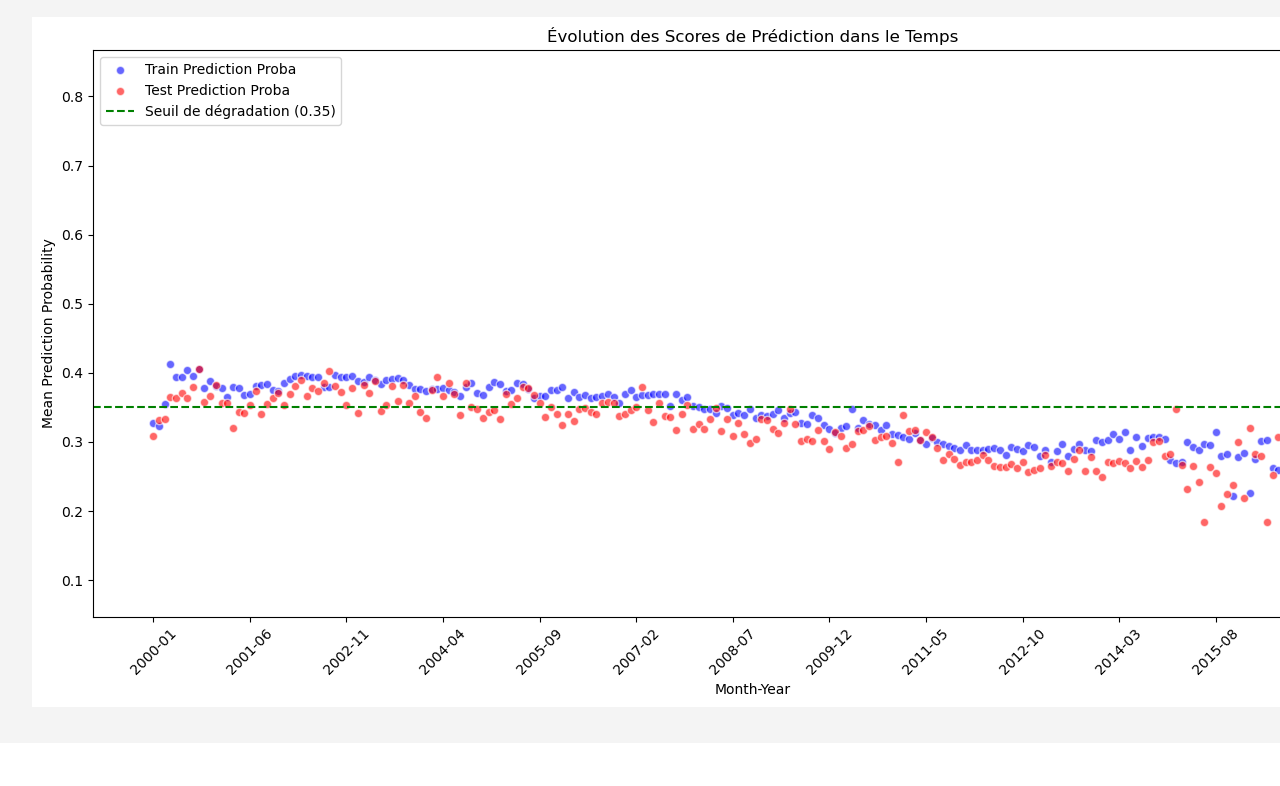
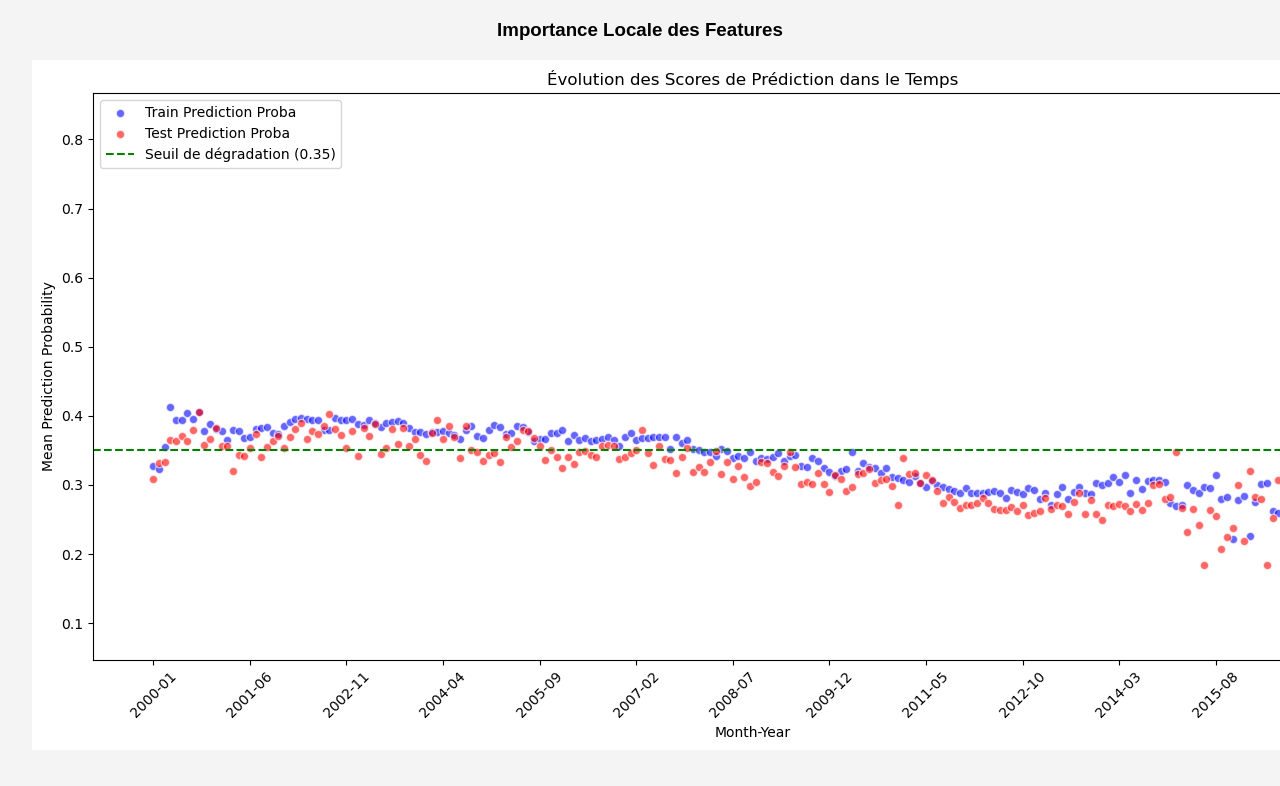
Before and after one commit to PaulMouly/Credit_Scoring, a Flask app: template API/templates/predict.html in a window 1280 px wide; the page is wider, and only the part inside the window is pictured. Shown: the part 318-1104 px from the top of that part. Before the commit the page ends 1012 px from the top of that part, so only its background shows below. Run offline with Flask 3, Linux system fonts and the light colour scheme; the template is opened without the code that fills it, so the values that code supplies are empty.

Commit message:
commit pour dashboard V2

```diff
--- a/API/app.py
+++ b/API/app.py
@@ -5,8 +5,7 @@
 import pandas as pd
 import numpy as np
 from flask import Flask, request, render_template, jsonify
-import shap  # Assurez-vous d'installer la librairie SHAP
-# ou import lime si vous choisissez LIME
+import shap
 
 app = Flask(__name__)
 
@@ -106,18 +105,22 @@
         predicted_probability = predictions_proba[0]
         result_text = "crédit validé" if int(prediction[0]) == 0 else "crédit non validé"
 
-        # Calculer l'importance des features locales
+        # Calculer l'importance des features locales avec SHAP
         explainer = shap.Explainer(model)
         shap_values = explainer(X_np)
         local_feature_importance = pd.DataFrame(shap_values.values, columns=cols_when_model_builds)
 
-        # Pour visualiser ou retourner les importances
+        # Extraire les valeurs d'importance locale du premier client (si X_np ne contient qu'une ligne, ce sera le premier)
         local_importance_values = local_feature_importance.iloc[0].sort_values(ascending=False)
 
-        # Retourner les résultats
-        return render_template('predict.html', sk_id_curr=sk_id_curr, prediction=result_text,
+        # Limiter aux top 10 features les plus importantes
+        top_features = local_importance_values.head(10)
+
+        # Retourner les résultats dans la vue HTML
+        return render_template('predict.html', sk_id_curr=sk_id_curr,
+                               prediction=result_text,
                                probability=predicted_probability,
-                               local_importance=local_importance_values.to_json())
+                               feature_importance=top_features)
 
     except Exception as e:
         logger.error(f"Erreur lors de la prédiction : {e}")
--- a/API/templates/predict.html
+++ b/API/templates/predict.html
@@ -1,4 +1,3 @@
-<!-- templates/predict.html -->
 <!DOCTYPE html>
 <html lang="en">
 <head>
@@ -34,6 +33,14 @@
             <!-- Affichage de la probabilité de la prédiction -->
             <p>Probabilité : {{ probability | round(2) }}</p>
 
+            <!-- Affichage des features importantes locales -->
+            <h3>Importance Locale des Features</h3>
+            <ul>
+                {% for feature, importance in feature_importance.items() %}
+                    <li>{{ feature }} : {{ importance | round(3) }}</li>
+                {% endfor %}
+            </ul>
+
             <!-- Affichage de l'image correspondante -->
             <img src="{{ url_for('static', filename='images/prediction_time.png') }}" alt="Status Image">
 
```
